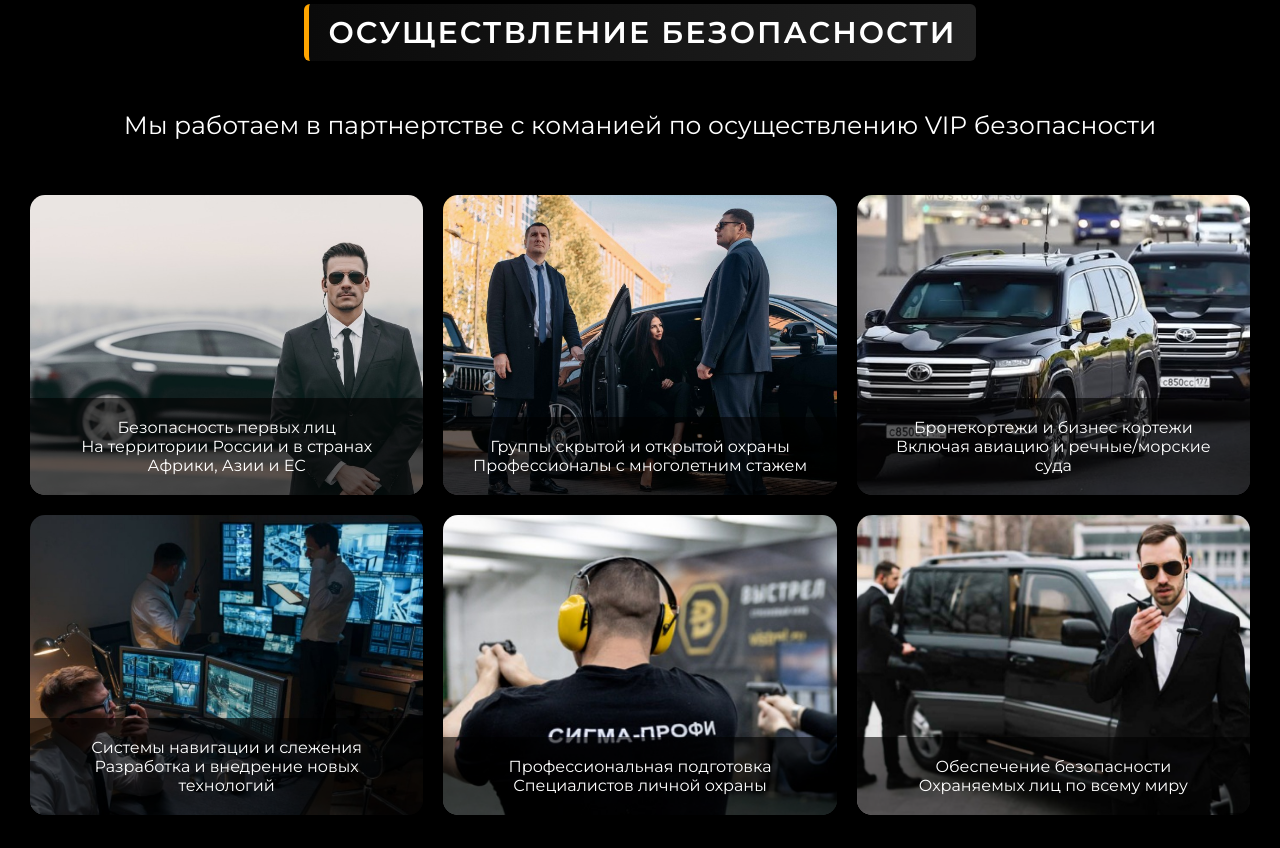
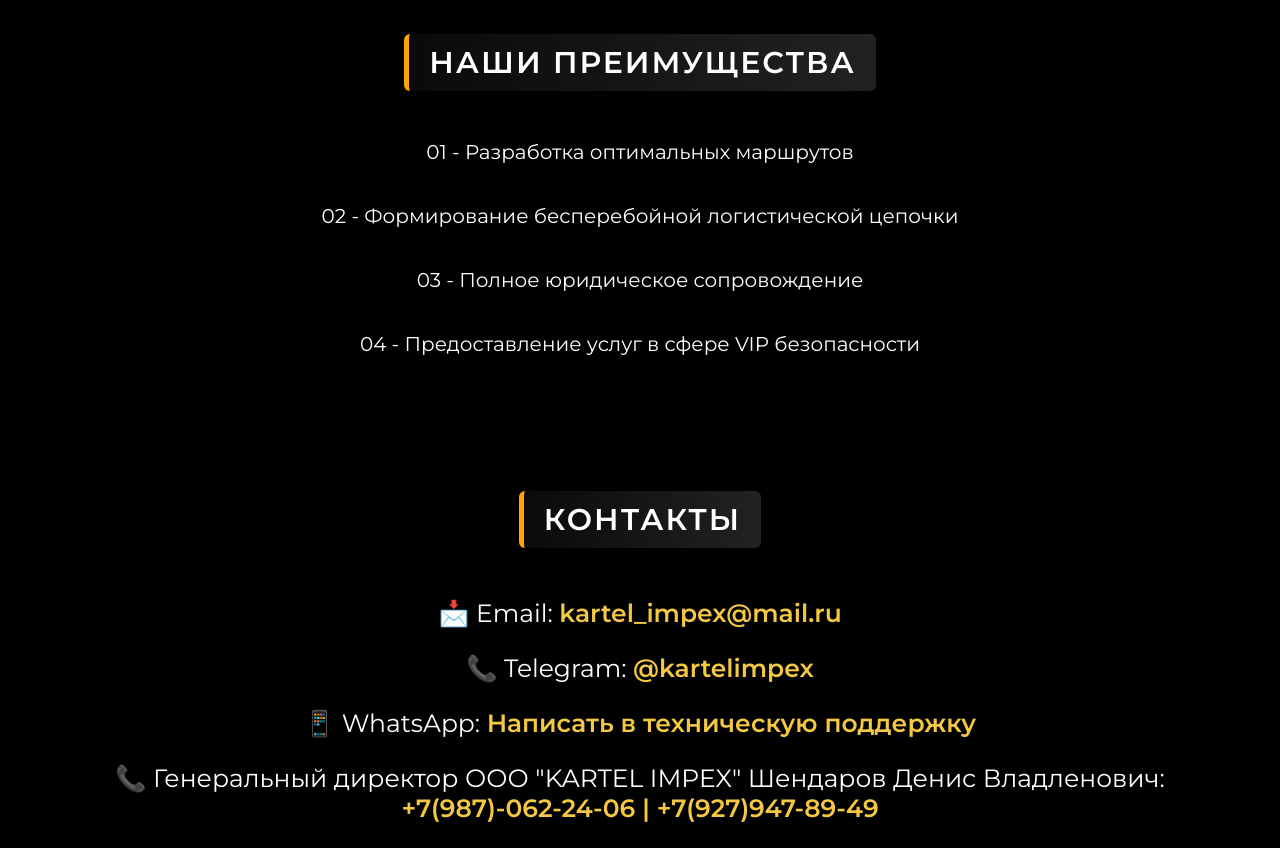
Before and after one commit to Kek2281337228/KARTELIMPEX, a plain HTML site: page index.html in a window 1280 px wide. Shown: the part 6119-6967 px from the top of the page. Drawn offline with Linux system fonts and the light colour scheme.

Commit message:
Add files via upload

```diff
--- a/index.html
+++ b/index.html
@@ -186,58 +186,6 @@
 </section>
 </div>
 
-<h2>ОСУЩЕСТВЛЕНИЕ БЕЗОПАСНОСТИ</h2>
-<p>Мы работаем в партнертстве с команией по осуществлению VIP безопасности</p>
-<section class="services-grid">
-
-  <div class="service-card" style="background-image: url('img1.jpg')">
-
-    <div class="service-overlay">
-      <p>Безопасность первых лиц</p>
-      <p>На территории России и в странах Африки, Азии и ЕС</p>
-    </div>
-  </div>
-
-  <div class="service-card" style="background-image: url('img2.jpg')">
-
-    <div class="service-overlay">
-      <p>Группы скрытой и открытой охраны</p>
-      <p>Профессионалы с многолетним стажем</p>
-    </div>
-  </div>
-
-  <div class="service-card" style="background-image: url('img3.jpg')">
-
-    <div class="service-overlay">
-      <p>Бронекортежи и бизнес кортежи</p>
-      <p>Включая авиацию и речные/морские суда</p>
-    </div>
-  </div>
-
-  <div class="service-card" style="background-image: url('img4.jpg')">
-
-    <div class="service-overlay">
-      <p>Системы навигации и слежения</p>
-      <p>Разработка и внедрение новых технологий</p>
-    </div>
-  </div>
-
-  <div class="service-card" style="background-image: url('img5.jpg')">
-
-    <div class="service-overlay">
-      <p>Профессиональная подготовка</p>
-      <p>Специалистов личной охраны</p>
-    </div>
-  </div>
-
-  <div class="service-card" style="background-image: url('img6.jpg')">
-
-    <div class="service-overlay">
-      <p>Обеспечение безопасности</p>
-      <p>Охраняемых лиц по всему миру</p>
-    </div>
-  </div>
-</section>
 
 
 
```
